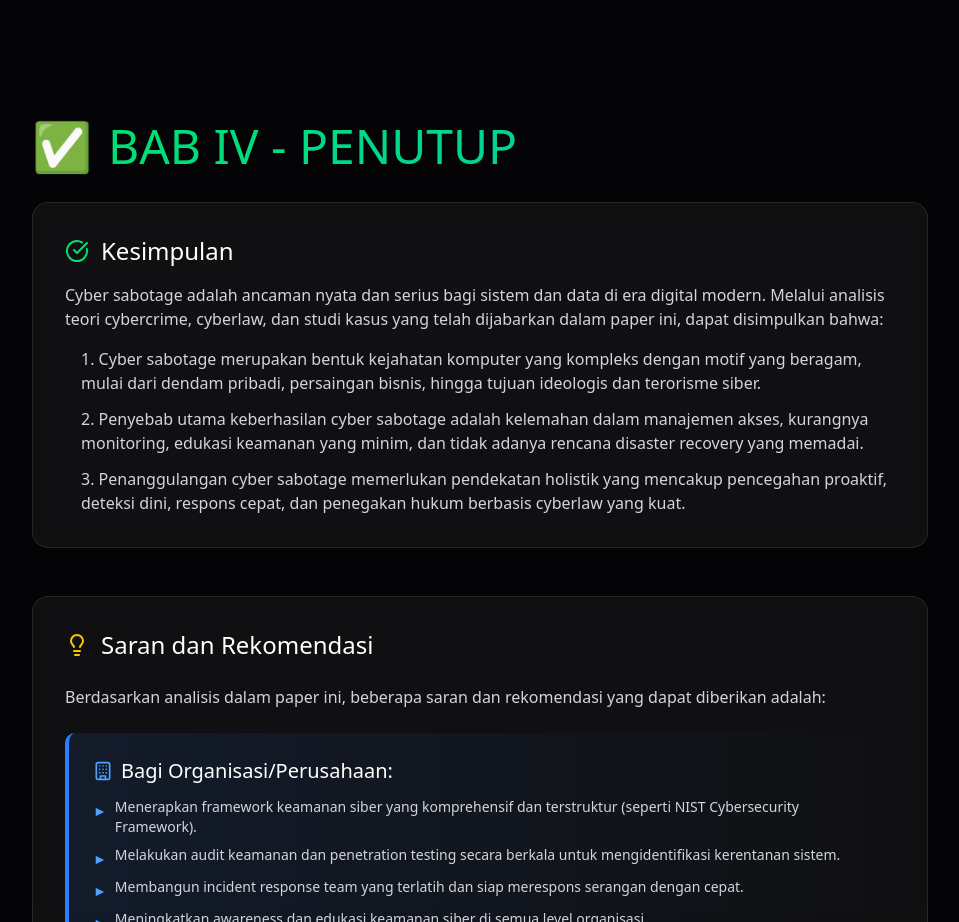
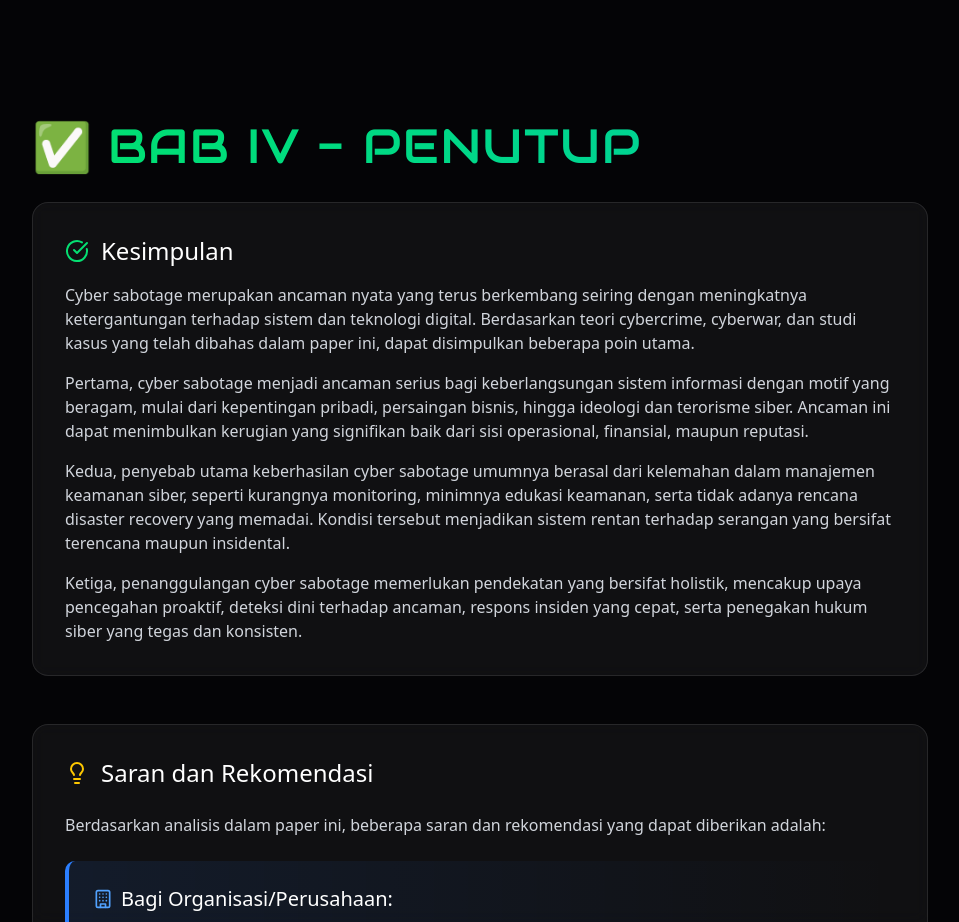
Before and after one commit to izakiarmnn/coursework-cyber-sabotage, a React (Vite) app: page / in a window 1280 px wide. Shown: the part 6940-7862 px from the top of the page, without its empty margins (160-1119 px from the left). Built offline with nearby package versions, Linux system fonts and the light colour scheme.

Commit message:
ChapterFour.tsx

```diff
--- a/src/components/ChapterFour.tsx
+++ b/src/components/ChapterFour.tsx
@@ -13,7 +13,7 @@ export function ChapterFour() {
         >
           <div className="flex items-center gap-4 mb-8">
             <span className="text-5xl">✅</span>
-            <h2 className="text-4xl md:text-5xl bg-gradient-to-r from-green-400 to-emerald-400 bg-clip-text text-transparent">
+            <h2 className="text-4xl md:text-5xl bg-gradient-to-r from-green-400 to-emerald-400 bg-clip-text text-transparent" style={{ fontFamily: 'Audiowide, sans-serif', letterSpacing: '0.03em' }}>
               BAB IV - PENUTUP
             </h2>
           </div>
@@ -32,19 +32,17 @@ export function ChapterFour() {
             </div>
             <div className="text-gray-300 space-y-4">
               <p>
-                Cyber sabotage adalah ancaman nyata dan serius bagi sistem dan data di era digital modern. Melalui analisis teori cybercrime, cyberlaw, dan studi kasus yang telah dijabarkan dalam paper ini, dapat disimpulkan bahwa:
+                Cyber sabotage merupakan ancaman nyata yang terus berkembang seiring dengan meningkatnya ketergantungan terhadap sistem dan teknologi digital. Berdasarkan teori cybercrime, cyberwar, dan studi kasus yang telah dibahas dalam paper ini, dapat disimpulkan beberapa poin utama.
               </p>
-              <ol className="list-decimal list-inside space-y-3 ml-4">
-                <li>
-                  Cyber sabotage merupakan bentuk kejahatan komputer yang kompleks dengan motif yang beragam, mulai dari dendam pribadi, persaingan bisnis, hingga tujuan ideologis dan terorisme siber.
-                </li>
-                <li>
-                  Penyebab utama keberhasilan cyber sabotage adalah kelemahan dalam manajemen akses, kurangnya monitoring, edukasi keamanan yang minim, dan tidak adanya rencana disaster recovery yang memadai.
-                </li>
-                <li>
-                  Penanggulangan cyber sabotage memerlukan pendekatan holistik yang mencakup pencegahan proaktif, deteksi dini, respons cepat, dan penegakan hukum berbasis cyberlaw yang kuat.
-                </li>
-              </ol>
+               <p>
+                Pertama, cyber sabotage menjadi ancaman serius bagi keberlangsungan sistem informasi dengan motif yang beragam, mulai dari kepentingan pribadi, persaingan bisnis, hingga ideologi dan terorisme siber. Ancaman ini dapat menimbulkan kerugian yang signifikan baik dari sisi operasional, finansial, maupun reputasi.
+              </p>
+              <p>
+                Kedua, penyebab utama keberhasilan cyber sabotage umumnya berasal dari kelemahan dalam manajemen keamanan siber, seperti kurangnya monitoring, minimnya edukasi keamanan, serta tidak adanya rencana disaster recovery yang memadai. Kondisi tersebut menjadikan sistem rentan terhadap serangan yang bersifat terencana maupun insidental.
+              </p>
+              <p>
+                Ketiga, penanggulangan cyber sabotage memerlukan pendekatan yang bersifat holistik, mencakup upaya pencegahan proaktif, deteksi dini terhadap ancaman, respons insiden yang cepat, serta penegakan hukum siber yang tegas dan konsisten.
+              </p>
             </div>
           </motion.div>
 
@@ -147,7 +145,7 @@ export function ChapterFour() {
 
           {/* Referensi */}
           <motion.div
-            className="p-6 bg-gradient-to-r from-green-500/10 to-emerald-500/10 border border-green-500/20 rounded-xl"
+             className="p-6 bg-gradient-to-r from-green-500/10 to-emerald-500/10 border border-green-500/20 rounded-xl"
             initial={{ opacity: 0, y: 20 }}
             whileInView={{ opacity: 1, y: 0 }}
             viewport={{ once: true }}
```
